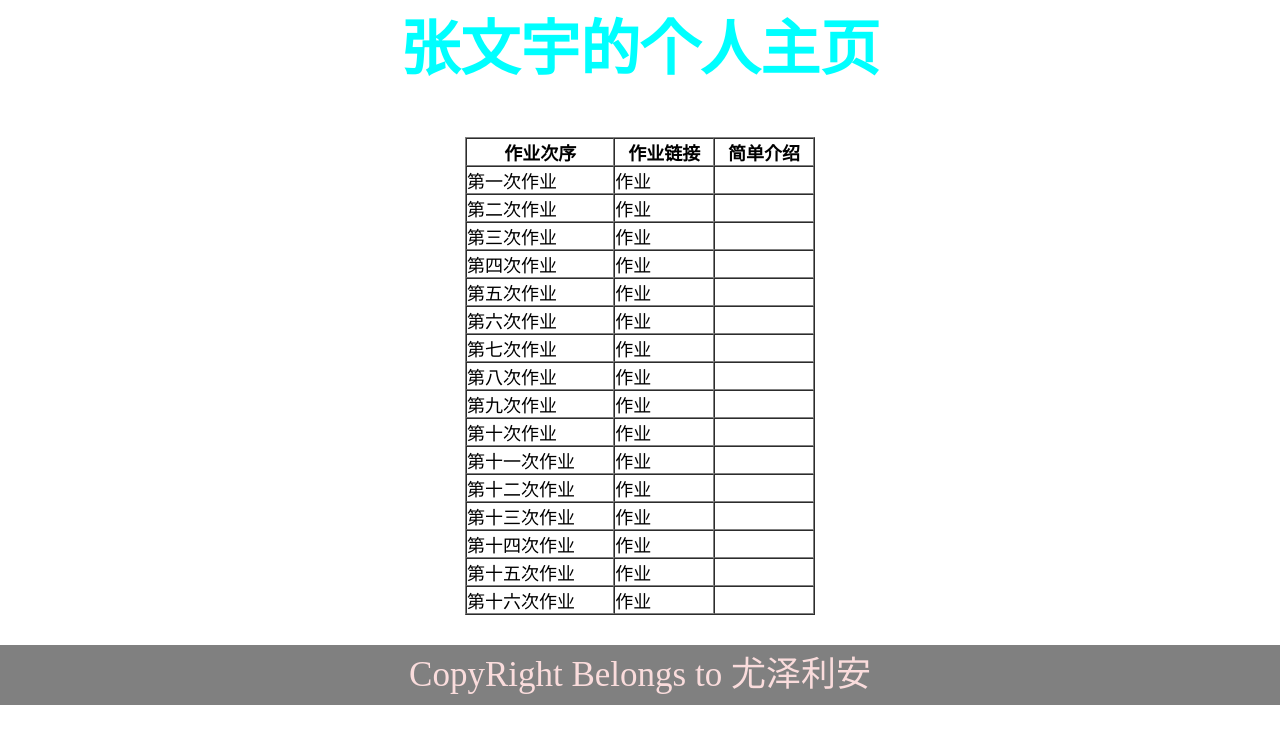
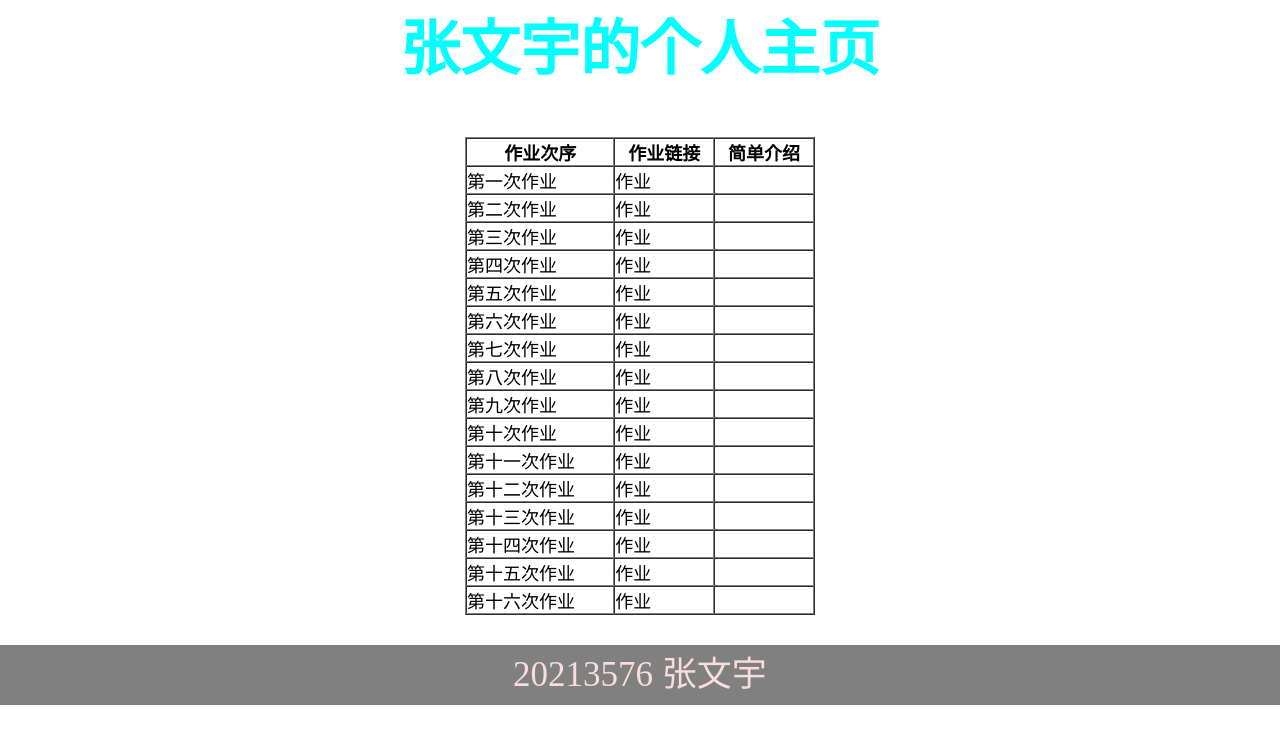
Before and after one commit to zhang-wen-yu/-zhang-wen-yu-.github.io, a plain HTML site: page index.html in a window 1280 px wide. Drawn offline with Linux system fonts and the light colour scheme.

Commit message:
Update index.html

```diff
--- a/index.html
+++ b/index.html
@@ -150,7 +150,7 @@
                 <!-- 下面的类似上面的写，模仿 -->
             </tbody>
         </table>
-        <div class="class1">CopyRight Belongs to 尤泽利安</div>
+        <div class="class1">20213576 张文宇</div>
     </body>
 
 </yuzeliang /20213607-5.html>
```
